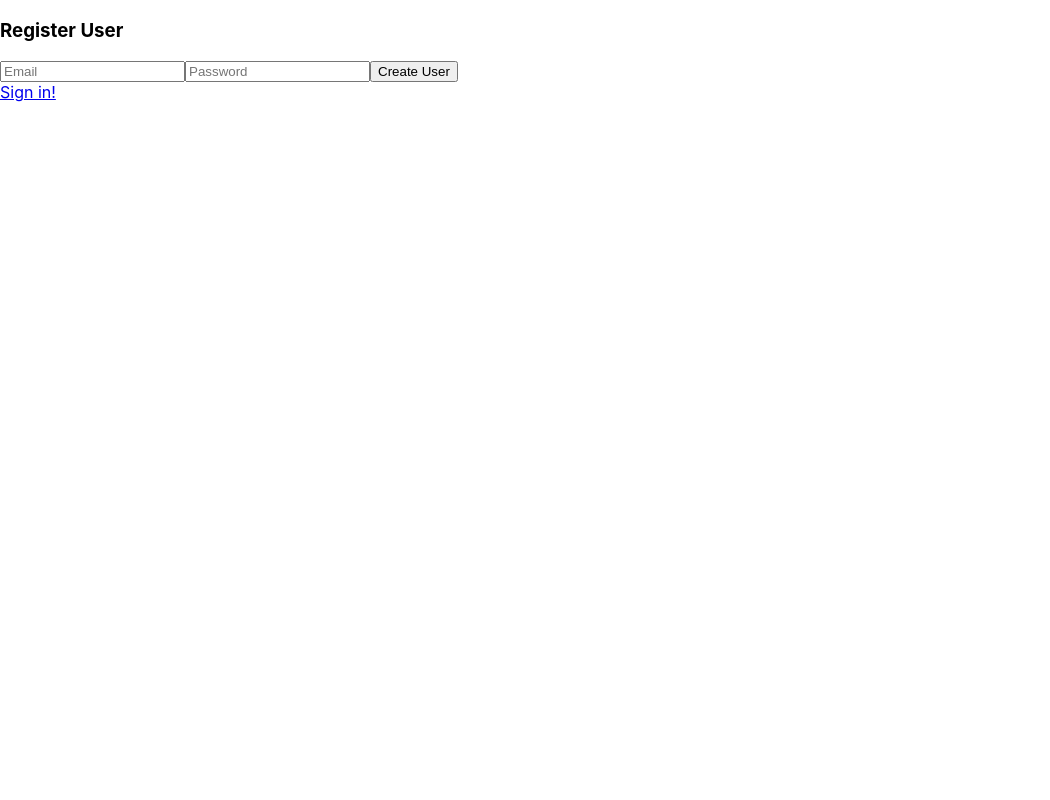
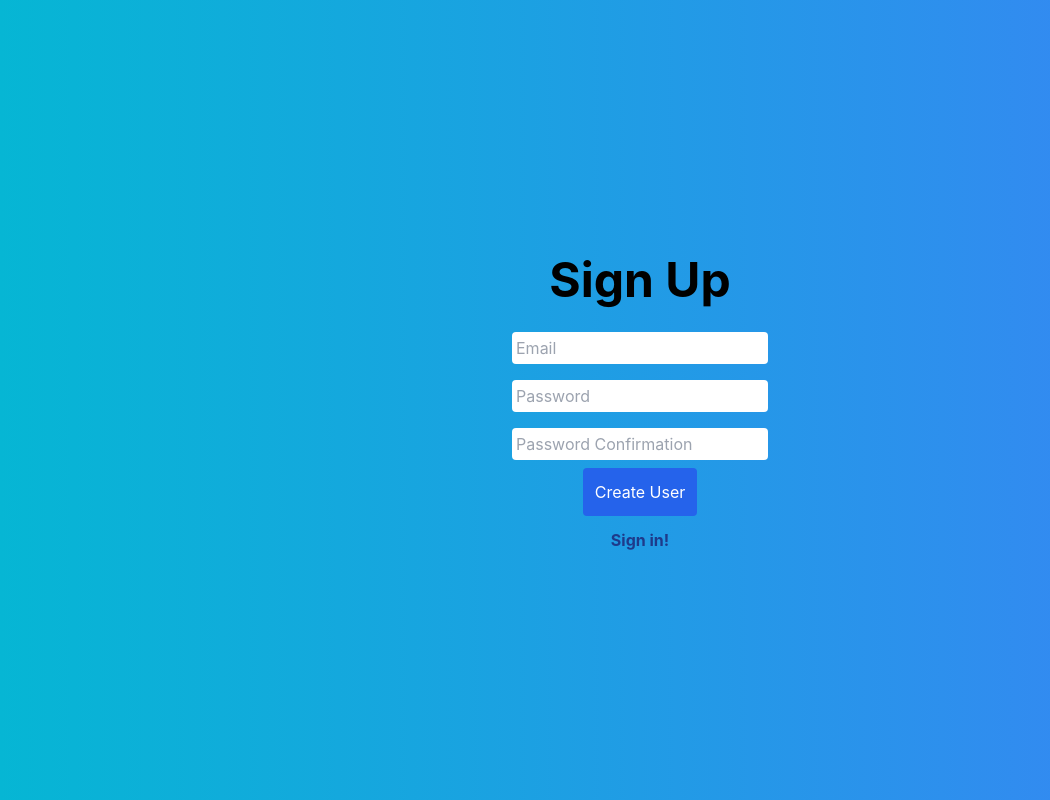
Before and after one commit to jttrevis/PatunfasVet, a React (Create React App) app: page / in a window 1280 px wide. Shown: the whole page, without its empty margins (0-1050 px from the left). Built offline with nearby package versions, Linux system fonts and the light colour scheme.

Commit message:
added css with tailwind and login and register components done

```diff
--- a/package.json
+++ b/package.json
@@ -12,7 +12,6 @@
     "react-hot-toast": "^2.4.0",
     "react-router-dom": "^6.6.1",
     "react-scripts": "5.0.1",
-    "tailwindcss": "^3.2.4",
     "web-vitals": "^2.1.0"
   },
   "scripts": {
@@ -38,5 +37,8 @@
       "last 1 firefox version",
       "last 1 safari version"
     ]
+  },
+  "devDependencies": {
+    "tailwindcss": "^3.2.4"
   }
 }
--- /dev/null
+++ b/postcss.config.js
@@ -0,0 +1,6 @@
+module.exports = {
+  plugins: {
+    tailwindcss: {},
+    autoprefixer: {},
+  },
+}
--- a/src/App.js
+++ b/src/App.js
@@ -1,9 +1,9 @@
 import { Toaster } from 'react-hot-toast';
 
 import { BrowserRouter, Routes, Route } from 'react-router-dom';
-import { Register } from './pages/Register/Register';
-import { Login } from './pages/Login/Login';
-import { Home } from './pages/Home/Home';
+import Register from './components/Register/Register';
+import Login from './components/Login/Login';
+import Home from './pages/Home/Home';
 
 function App() {
 	return (
--- /dev/null
+++ b/src/components/Login/Login.js
@@ -0,0 +1,92 @@
+import React, { useState } from 'react';
+import { Link, useNavigate } from 'react-router-dom';
+import { signOut, signInWithEmailAndPassword } from 'firebase/auth';
+import { auth } from './../../services/firebaseConfig';
+
+import { toast } from 'react-hot-toast';
+
+const LoginForm = () => {
+	const [email, setEmail] = useState('');
+	const [password, setPassword] = useState('');
+	const [isLoggedIn, setIsLoggedIn] = useState(false);
+	const history = useNavigate();
+
+	const [user, setUser] = useState(null);
+
+	const handleSignOut = async () => {
+		try {
+			await signOut(auth).then(() => {
+				setIsLoggedIn(false);
+				toast.success('Bye Bye');
+				setUser(null);
+			});
+		} catch (error) {
+			console.log(error.message);
+		}
+	};
+
+	const handleSignIn = async (e) => {
+		e.preventDefault();
+
+		try {
+			await signInWithEmailAndPassword(auth, email, password).then(
+				(response) => {
+					setIsLoggedIn(true);
+					setUser(response.user);
+					toast.success('Welcome: ' + response.user.email);
+					history('/home');
+				},
+			);
+		} catch (error) {
+			toast.error('Error! Try again.');
+			console.log(error.message);
+		}
+	};
+	return (
+		<>
+			{isLoggedIn ? (
+				<div>
+					<p>Welcome, {user.email}!</p>
+
+					<button onClick={handleSignOut}>SignOut</button>
+				</div>
+			) : (
+				<div>
+					<form className='flex flex-col items-center justify-center container mx-auto min-h-screen bg-gradient-to-r from-cyan-500 to-blue-500'>
+						<h3 className='text-5xl font-bold p-5'>Sign In</h3>
+						<input
+							className='m-2 p-1 rounded '
+							type='email'
+							placeholder='Email'
+							onChange={(e) => setEmail(e.target.value)}
+							value={email}
+						/>
+						<input
+							className='m-2 p-1 rounded '
+							type='password'
+							placeholder='Password'
+							onChange={(e) => setPassword(e.target.value)}
+							value={password}
+						/>
+						<button
+							className='bg-blue-600  hover:bg-blue-900 active:bg-blue-700 focus:outline-none focus:ring focus:ring-blue-900 text-white rounded p-3  	'
+							onClick={handleSignIn}
+						>
+							Sign In
+						</button>
+						<span>Create a new account?</span>
+
+						<Link
+							className='p-3 text-blue-900 font-bold'
+							to={'/'}
+						>
+							Sign up!
+						</Link>
+					</form>
+				</div>
+			)}
+		</>
+	);
+};
+
+export default LoginForm;
--- /dev/null
+++ b/src/components/Register/Register.js
@@ -0,0 +1,75 @@
+import React, { useState } from 'react';
+import { createUserWithEmailAndPassword } from 'firebase/auth';
+import { auth } from './../../services/firebaseConfig';
+import { useNavigate, Link } from 'react-router-dom';
+import { toast } from 'react-hot-toast';
+
+const RegisterForm = () => {
+	const [email, setEmail] = useState('');
+	const [password, setPassword] = useState('');
+	const [passwordConfirm, setPasswordConfirm] = useState('');
+
+	const navigate = useNavigate();
+
+	const registerUser = async (e) => {
+		e.preventDefault();
+
+		if (password !== passwordConfirm) {
+			toast.error('Passwords do not match');
+			return;
+		}
+
+		try {
+			await createUserWithEmailAndPassword(auth, email, password);
+			toast.success('User Registred!');
+			navigate('/login');
+		} catch (error) {
+			console.log(error.message);
+			toast.error('Error! Try again!');
+			navigate('/');
+		}
+	};
+
+	return (
+		<div className='flex flex-col items-center justify-center container mx-auto min-h-screen bg-gradient-to-r from-cyan-500 to-blue-500'>
+			<div className=' flex flex-col items-center justify-center'>
+				<h3 className='text-5xl font-bold p-5'>Sign Up</h3>
+				<input
+					className='m-2 p-1 rounded'
+					type='email'
+					placeholder='Email'
+					onChange={(e) => setEmail(e.target.value)}
+					value={email}
+				/>
+				<input
+					className='m-2 p-1 rounded '
+					type='password'
+					placeholder='Password'
+					onChange={(e) => setPassword(e.target.value)}
+					value={password}
+				/>
+				<input
+					className='m-2 p-1 rounded'
+					type='password'
+					placeholder='Password Confirmation'
+					onChange={(e) => setPasswordConfirm(e.target.value)}
+					value={passwordConfirm}
+				/>
+				<button
+					className='bg-blue-600  hover:bg-blue-900 active:bg-blue-700 focus:outline-none focus:ring focus:ring-blue-900 text-white rounded p-3  	'
+					onClick={registerUser}
+				>
+					Create User
+				</button>
+			</div>
+			<Link
+				className='p-3 text-blue-900 font-bold'
+				to={'/login'}
+			>
+				Sign in!
+			</Link>
+		</div>
+	);
+};
+
+export default RegisterForm;
--- a/src/index.css
+++ b/src/index.css
@@ -1,3 +1,7 @@
+@tailwind base;
+@tailwind components;
+@tailwind utilities;
+
 body {
   margin: 0;
   font-family: -apple-system, BlinkMacSystemFont, 'Segoe UI', 'Roboto', 'Oxygen',
--- a/src/pages/Home/Home.js
+++ b/src/pages/Home/Home.js
@@ -1,9 +1,11 @@
 import React from 'react';
 
-export const Home = () => {
+const Home = () => {
 	return (
 		<div>
 			<h1>Home</h1>
 		</div>
 	);
 };
+
+export default Home;
--- a/src/pages/Login/Login.js
+++ /dev/null
@@ -1,72 +0,0 @@
-import React, { useState } from 'react';
-import { Link } from 'react-router-dom';
-import {
-	onAuthStateChanged,
-	signOut,
-	signInWithEmailAndPassword,
-} from 'firebase/auth';
-import { auth } from './../../services/firebaseConfig';
-import { useNavigate } from 'react-router-dom';
-import { toast } from 'react-hot-toast';
-
-export const Login = () => {
-	const [email, setEmail] = useState('');
-	const [password, setPassword] = useState('');
-	const navigate = useNavigate();
-
-	const [user, setUser] = useState({});
-	onAuthStateChanged(auth, (currentUser) => {
-		setUser(currentUser);
-	});
-
-	const signout = async () => {
-		await signOut(auth);
-		navigate('/');
-	};
-
-	const signin = async () => {
-		try {
-			await signInWithEmailAndPassword(auth, email, password);
-			toast.success('Logged!');
-			console.log(user);
-			navigate('/home');
-		} catch (err) {
-			console.log(err.message);
-			toast.error('Error! Try again!');
-		}
-	};
-	return (
-		<>
-			{user ? (
-				<div>
-					<div>{user?.email}</div>
-					<div>{user?.displayName}</div>
-					<div>{user?.photoURL}</div>
-
-					<button onClick={signout}>SignOut</button>
-				</div>
-			) : (
-				<div>
-					<form>
-						<input
-							type='email'
-							placeholder='Email'
-							onChange={(e) => setEmail(e.target.value)}
-							value={email}
-						/>
-						<input
-							type='password'
-							placeholder='Password'
-							onChange={(e) => setPassword(e.target.value)}
-							value={password}
-						/>
-						<button onClick={signin}>Sign In</button>
-					</form>
-					<span>Create a new account?</span>
-
-					<Link to={'/'}>Sign up!</Link>
-				</div>
-			)}
-		</>
-	);
-};
--- a/src/pages/Register/Register.js
+++ /dev/null
@@ -1,45 +0,0 @@
-import React, { useState } from 'react';
-import { createUserWithEmailAndPassword } from 'firebase/auth';
-import { auth } from './../../services/firebaseConfig';
-import { useNavigate, Link } from 'react-router-dom';
-import { toast } from 'react-hot-toast';
-export const Register = () => {
-	const [email, setEmail] = useState('');
-	const [password, setPassword] = useState('');
-
-	const navigate = useNavigate();
-
-	const registerUser = async () => {
-		try {
-			await createUserWithEmailAndPassword(auth, email, password);
-			toast.success('User Registred!');
-			navigate('/login');
-		} catch (err) {
-			console.log(err.message);
-			toast.error('Error! Try again!');
-			navigate('/');
-		}
-	};
-
-	return (
-		<div>
-			<div>
-				<h3>Register User</h3>
-				<input
-					type='email'
-					placeholder='Email'
-					onChange={(e) => setEmail(e.target.value)}
-					value={email}
-				/>
-				<input
-					type='password'
-					placeholder='Password'
-					onChange={(e) => setPassword(e.target.value)}
-					value={password}
-				/>
-				<button onClick={registerUser}>Create User</button>
-			</div>
-			<Link to={'/login'}>Sign in!</Link>
-		</div>
-	);
-};
--- /dev/null
+++ b/tailwind.config.js
@@ -0,0 +1,8 @@
+/** @type {import('tailwindcss').Config} */
+module.exports = {
+	content: ['./src/**/*.{html,js}'],
+	theme: {
+		extend: {},
+	},
+	plugins: [],
+};
```
Also changed, not shown: 2 other files (tests, documents, lock files or other folders).
